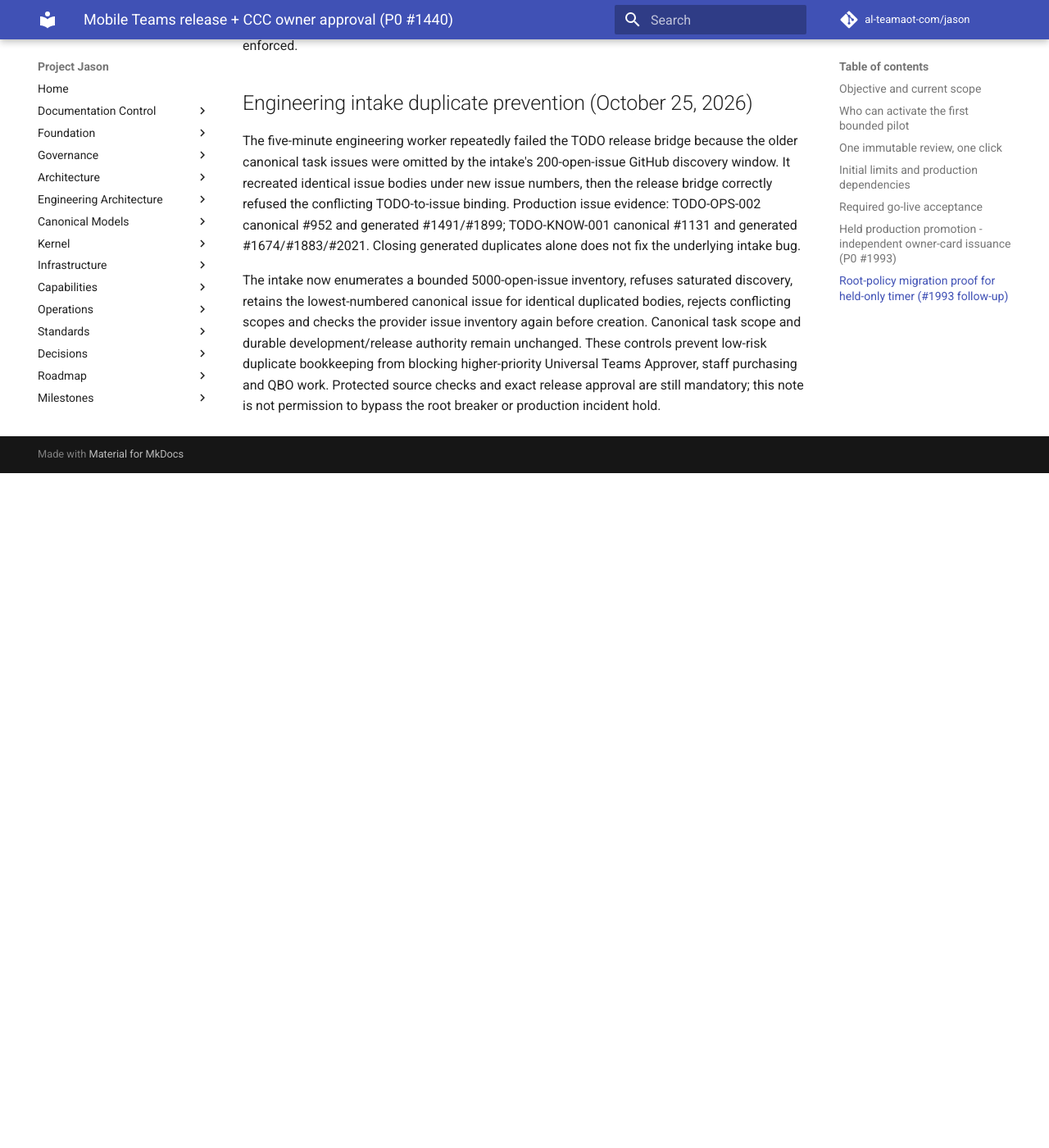
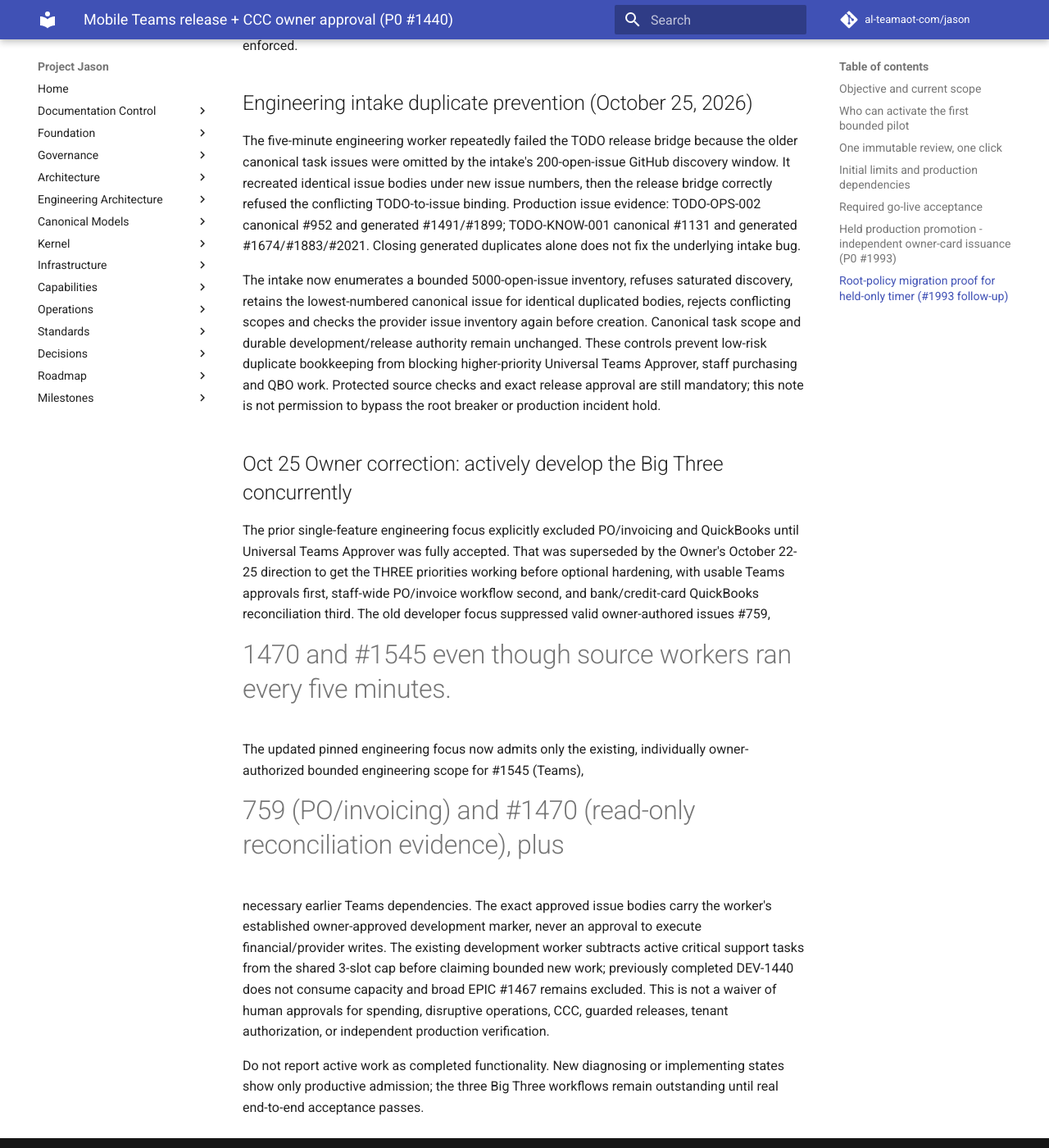
Before and after one commit to al-teamaot-com/jason, an MkDocs documentation site: the page built from docs/operations/Mobile-Teams-Release-and-CCC-Approval.md, in a window 1280 px wide and 1400 px high, scrolled down 9738 px. Shown: the whole window at 82% size. Built offline with MkDocs 1.6.1 and Material for MkDocs 9.7.7, drawn with Linux system fonts in a browser that asks for light colours; comment, search, counter and statistics services are not loaded; before the commit the page ends 10315 px from its top, so only the background shows below that.

Commit message:
P0: admit owner approved Teams, PO, QBO to productive engineering

```diff
--- a/docs/operations/Mobile-Teams-Release-and-CCC-Approval.md
+++ b/docs/operations/Mobile-Teams-Release-and-CCC-Approval.md
@@ -447,3 +447,29 @@
 Universal Teams Approver, staff purchasing and QBO work. Protected source
 checks and exact release approval are still mandatory; this note is not
 permission to bypass the root breaker or production incident hold.
+
+## Oct 25 Owner correction: actively develop the Big Three concurrently
+
+The prior single-feature engineering focus explicitly excluded PO/invoicing and
+QuickBooks until Universal Teams Approver was fully accepted. That was superseded
+by the Owner's October 22-25 direction to get the THREE priorities working
+before optional hardening, with usable Teams approvals first, staff-wide
+PO/invoice workflow second, and bank/credit-card QuickBooks reconciliation
+third. The old developer focus suppressed valid owner-authored issues #759,
+#1470 and #1545 even though source workers ran every five minutes.
+
+The updated pinned engineering focus now admits only the existing,
+individually owner-authorized bounded engineering scope for #1545 (Teams),
+#759 (PO/invoicing) and #1470 (read-only reconciliation evidence), plus
+necessary earlier Teams dependencies. The exact approved issue bodies carry
+the worker's established owner-approved development marker, never an
+approval to execute financial/provider writes. The existing development
+worker subtracts active critical support tasks from the shared 3-slot cap
+before claiming bounded new work; previously completed DEV-1440 does not
+consume capacity and broad EPIC #1467 remains excluded. This is not a waiver
+of human approvals for spending, disruptive operations, CCC, guarded releases,
+tenant authorization, or independent production verification.
+
+Do not report active work as completed functionality. New diagnosing or
+implementing states show only productive admission; the three Big Three
+workflows remain outstanding until real end-to-end acceptance passes.
```
Also changed, not shown: 3 other files.
